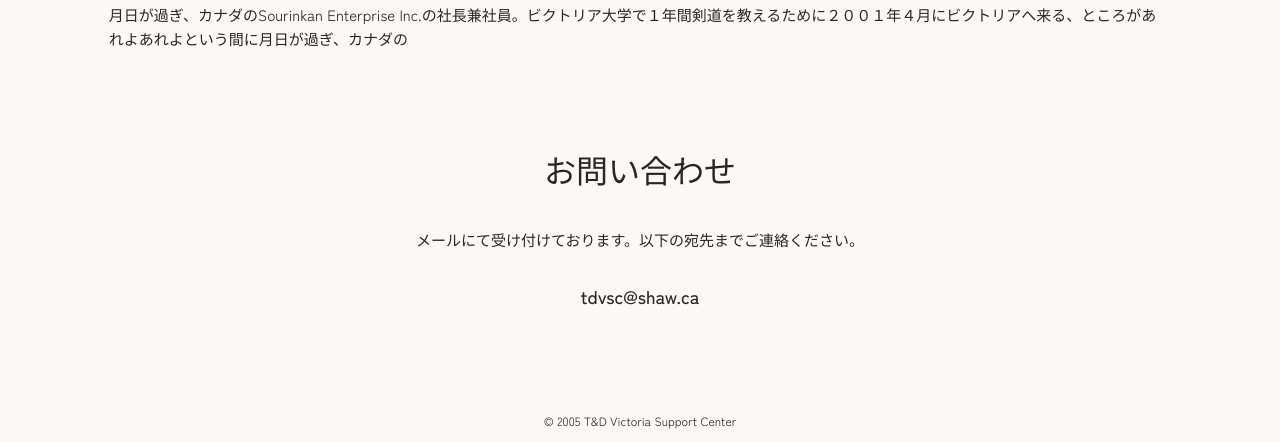
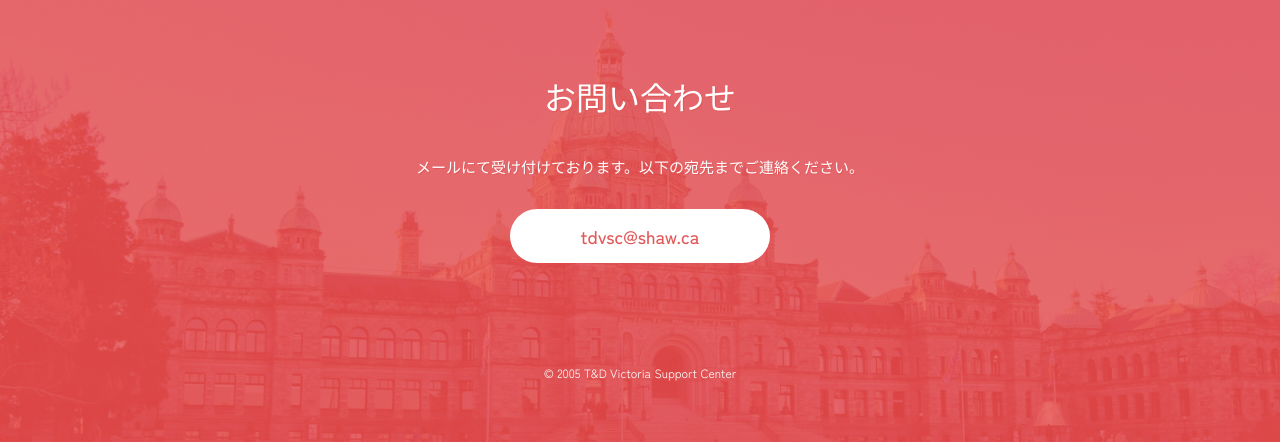
Before and after one commit to k8732yamazaki/Kaori, a PHP site: page / in a window 1280 px wide. Shown: the part 5212-5654 px from the top of the page. Run offline with PHP 8.4, Linux system fonts and the light colour scheme; some libraries are stand-ins or nearby versions.

Commit message:
Add styles for #contact

```diff
--- a/css/style.css
+++ b/css/style.css
@@ -211,15 +211,61 @@ nav li {
 
 /* end of school -------------------------------------  */
 
+/* company -------------------------------------  */
+
+#company .content, .staff {
+    display: flex;
+    justify-content: space-between;
+}
+
+#company th {
+    width: 100px;
+}
+
+#company td {
+    width: 452px;
+}
+
+.staff {
+    gap: 30px;
+}
+
+.staff_left {
+    width: 160px;
+}
+
+.staff_right {
+    width: 394px;
+}
+
+/* end of company -------------------------------------  */
+
 /* contact -------------------------------------  */
+
+#contact {
+    background: linear-gradient(rgba(226, 88, 88, 1.0), rgba(226, 88, 88, 1.0)), url("../images/hero.png");
+    background-blend-mode: hard-light;
+    background-position: top;
+    background-size: cover;
+    background-repeat: no-repeat;
+    padding: 90px 0 60px;
+    color: #FFFFFF;
+    text-shadow: 1px 1px 0 var(--color-red);
+}
 
 #contact h2 {
     margin-bottom: 40px;
 }
 
 .btn_contact {
-    margin: 30px 0 100px;
+    margin: 30px auto 100px;
     font-size: 18px;
+    color: var(--color-red);
+    background-color: #FFFFFF;
+    width: 260px;
+    line-height: 3em;
+    border-radius: 100px;
+    text-shadow: none;
 }
 
 .copy {
--- a/index.html
+++ b/index.html
@@ -259,9 +259,7 @@
 		<section id="contact">
 			<h2>お問い合わせ</h2>
 			<p>メールにて受け付けております。以下の宛先までご連絡ください。</p>
-			<p class="btn_contact">
-				<a href="#">tdvsc@shaw.ca</a>
-			</p>
+			<a href="#"><p class="btn_contact">tdvsc@shaw.ca</p></a>
 			<p class="copy">© 2005 T&amp;D Victoria Support Center</p>
 		</section>
 	</main>
```
